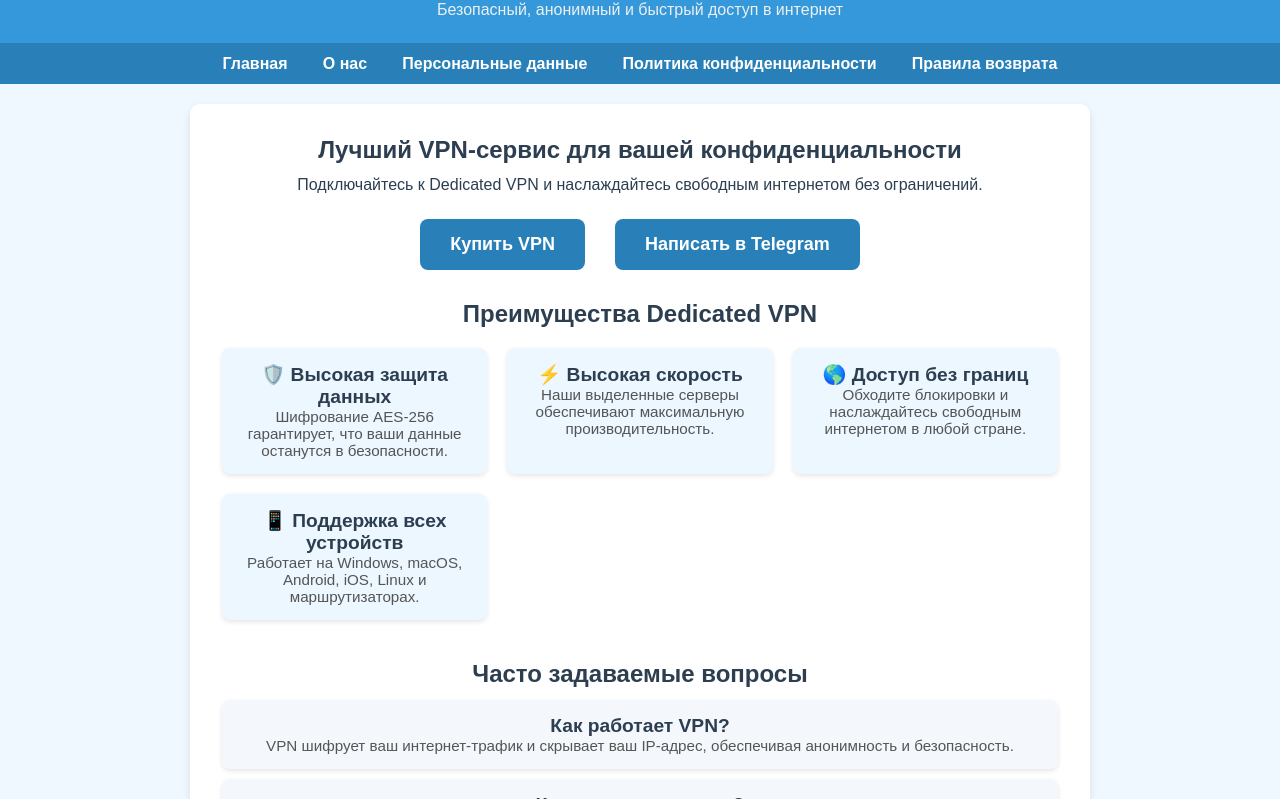
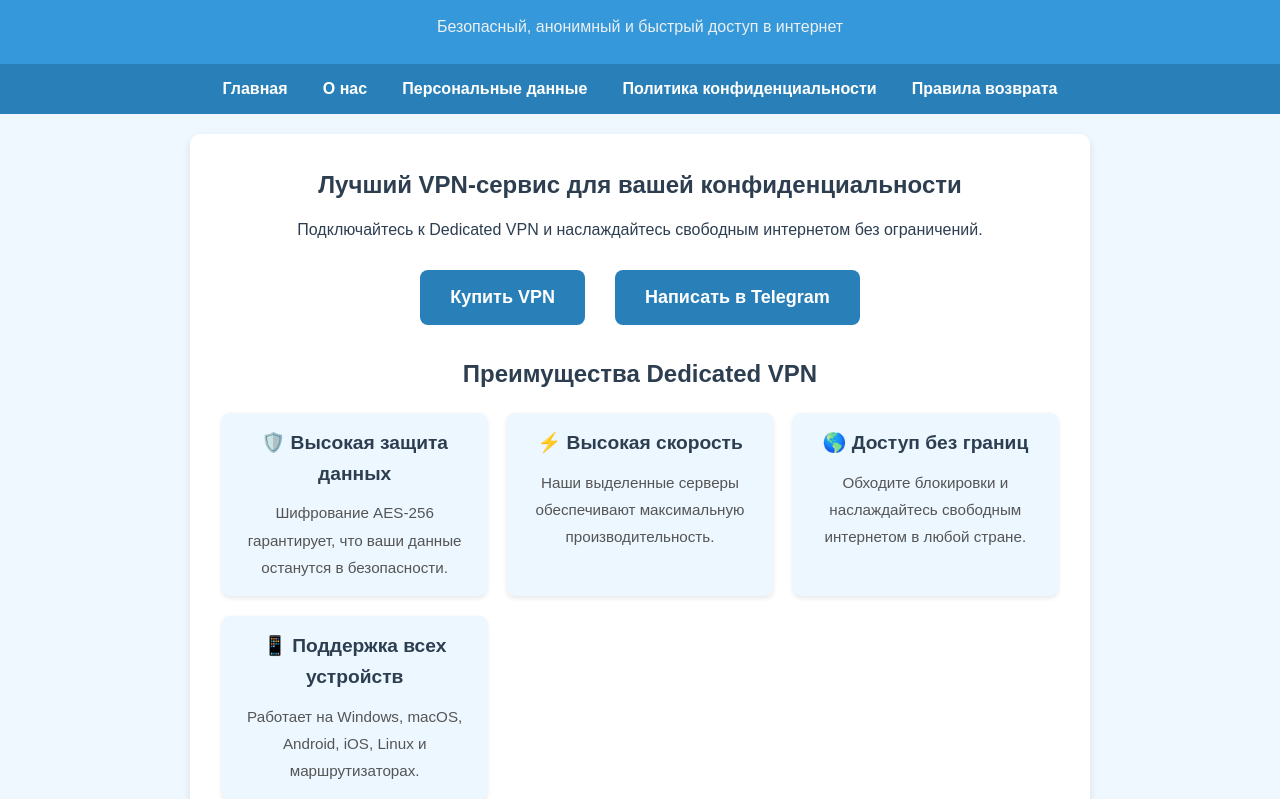
Before and after one commit to mix931/dedicatedvpn_site, a plain HTML site: page index.html in a window 1280 px wide. Shown: the part 70-869 px from the top of the page. Drawn offline with Linux system fonts and the light colour scheme.

Commit message:
Update style.css

```diff
--- a/style.css
+++ b/style.css
@@ -11,6 +11,7 @@ body {
   background-color: #f0f8ff; /* Нежный бело-голубой оттенок */
   color: #2c3e50; /* Тёмно-синий текст */
   text-align: center;
+  line-height: 1.7; /* Увеличенный межстрочный интервал */
 }
 
 /* Шапка сайта (header) */
@@ -22,11 +23,13 @@ header {
 header h1 {
   color: #ffffff;
   font-size: 1.8em;
+  line-height: 1.6; /* Межстрочный интервал */
 }
 
 header p {
   color: #ecf0f1; /* Светлый оттенок */
   font-size: 1em;
+  line-height: 1.6;
 }
 
 /* Навигационное меню (nav) */
@@ -64,16 +67,22 @@ main {
   padding: 2em;
   border-radius: 10px;
   box-shadow: 0px 4px 8px rgba(0, 0, 0, 0.1);
+  line-height: 1.8; /* Увеличенный межстрочный интервал */
 }
 
 /* Заголовки */
-h1, h2 {
+h1, h2, h3 {
   color: #2c3e50; /* Тёмно-синий */
   margin-bottom: 0.5em;
+  line-height: 1.6;
 }
 
 h2 {
   font-size: 1.5em;
+}
+
+h3 {
+  font-size: 1.3em;
 }
 
 /* Блок с кнопками */
@@ -95,6 +104,7 @@ h2 {
   border-radius: 8px;
   text-decoration: none;
   transition: background 0.3s ease-in-out, transform 0.2s;
+  line-height: 1.4;
 }
 
 .button:hover {
@@ -105,6 +115,7 @@ h2 {
 /* Блок преимуществ */
 .features {
   margin-top: 30px;
+  line-height: 1.8;
 }
 
 .feature-list {
@@ -129,6 +140,7 @@ h2 {
 .feature p {
   font-size: 0.95em;
   color: #555;
+  line-height: 1.8;
 }
 
 /* FAQ */
@@ -142,6 +154,7 @@ h2 {
   margin-bottom: 10px;
   border-radius: 8px;
   box-shadow: 0px 2px 5px rgba(0, 0, 0, 0.1);
+  line-height: 1.8;
 }
 
 .faq-item h3 {
@@ -161,6 +174,7 @@ footer {
   background-color: #3498db;
   color: #ffffff;
   margin-top: 20px;
+  line-height: 1.8;
 }
 
 /* Адаптивность для мобильных устройств */
```
